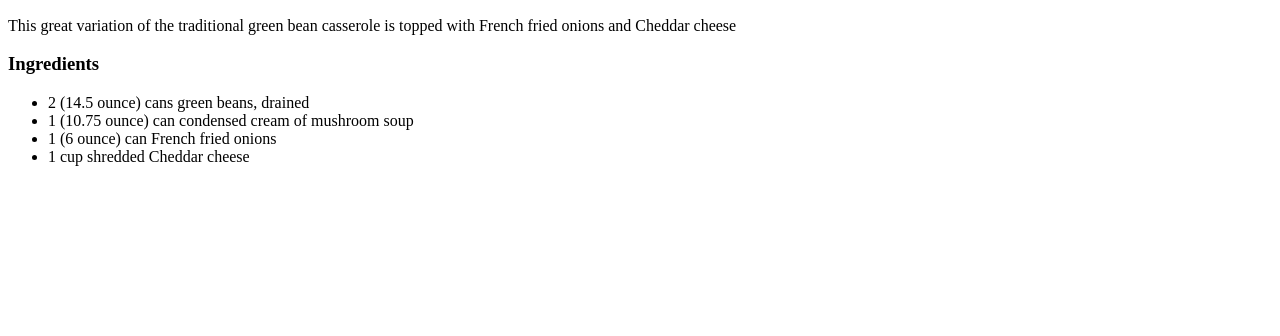
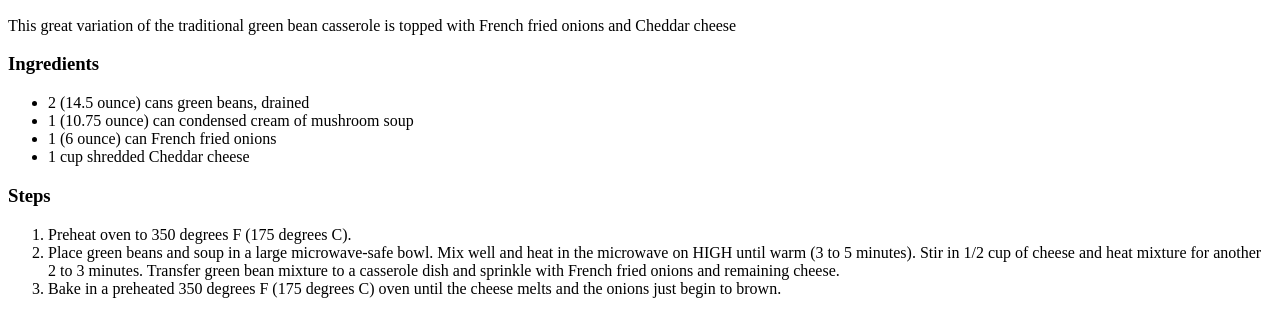
Before and after one commit to CarlosElizalde98/Basic-Recipes, a plain HTML site: page recipes/green_bean_casserole.html in a window 1280 px wide. Shown: the part 434-770 px from the top of the page. Drawn offline with Linux system fonts and the light colour scheme.

Commit message:
added steps for GB casserole and fixed headings for 'steps' section.

```diff
--- a/recipes/green_bean_casserole.html
+++ b/recipes/green_bean_casserole.html
@@ -10,7 +10,7 @@
     <h1>Green Bean Casserole</h1>
     <img src="https://imagesvc.meredithcorp.io/v3/mm/image?url=https%3A%2F%2Fimages.media-allrecipes.com%2Fuserphotos%2F7515780.jpg&q=85">
     <h2>How to make Green Bean Casserole</h2>
-
+    <!--Referenced from allrecipes: https://www.allrecipes.com/recipe/18379/best-green-bean-casserole/-->
     <p>This great variation of the traditional green bean casserole is topped with French fried onions and Cheddar cheese</p>
 
     <h3>Ingredients</h3>
@@ -21,7 +21,17 @@
         <li>1 cup shredded Cheddar cheese </li>
     </ul>
 
+    <h3>Steps</h3>
+    <ol>
+        <li>Preheat oven to 350 degrees F (175 degrees C).</li>
+        <li>Place green beans and soup in a large microwave-safe bowl.
+            Mix well and heat in the microwave on HIGH until warm (3 to 5 minutes).
+            Stir in 1/2 cup of cheese and heat mixture for another 2 to 3 minutes. Transfer green bean mixture to a casserole dish and sprinkle with French fried onions and remaining cheese.
+        </li>
+        <li>Bake in a preheated 350 degrees F (175 degrees C) oven until the cheese melts and the onions just begin to brown.
 
+        </li>
+    </ol>
 
 </body>
 </html>
```
Also changed, not shown: recipes/spaghetti.html (+1 -0 lines).
